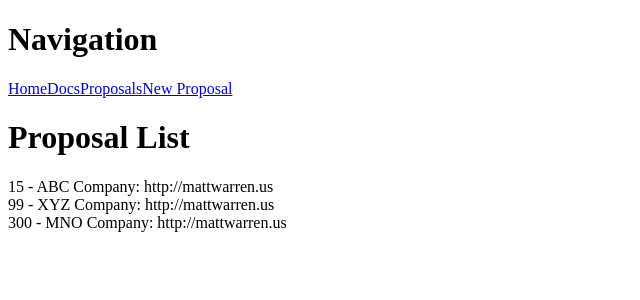
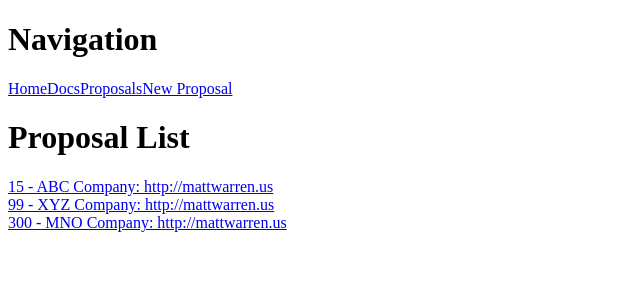
Before and after one commit to mattwarren10/organize-freelance, an Angular app in the folder freelance-camp-fe/: page /proposals in a window 1280 px wide. Shown: the top 300 px of the page, without its empty margins (0-640 px from the left). Built offline with nearby package versions, Linux system fonts and the light colour scheme.

Commit message:
add show page to list each proposal. create show route to implement id in route.

```diff
--- a/freelance-camp-fe/src/app/app-routing.module.ts
+++ b/freelance-camp-fe/src/app/app-routing.module.ts
@@ -5,13 +5,15 @@ import { HomepageComponent } from './homepage/homepage.component';
 import { DocumentsComponent } from './documents/documents.component';
 import { ProposalListComponent } from './proposal/proposal-list.component'
 import { ProposalNewComponent } from './proposal/proposal-new.component'
+import { ProposalShowComponent } from './proposal/proposal-show.component'
 
 const routes: Routes = [
 	{ path: '', redirectTo: '/home', pathMatch: 'full' },
 	{ path: 'home', component: HomepageComponent },
 	{ path: 'documents', component: DocumentsComponent },
 	{ path: 'proposals', component: ProposalListComponent },
-	{ path: 'proposals/new', component: ProposalNewComponent }
+	{ path: 'proposals/new', component: ProposalNewComponent },
+	{ path: 'proposal/:id', component: ProposalShowComponent }
 ]
 
 @NgModule({
--- a/freelance-camp-fe/src/app/app.module.ts
+++ b/freelance-camp-fe/src/app/app.module.ts
@@ -7,6 +7,7 @@ import { HomepageComponent } from './homepage/homepage.component';
 import { DocumentsComponent } from './documents/documents.component';
 import { ProposalListComponent } from './proposal/proposal-list.component';
 import { ProposalNewComponent } from './proposal/proposal-new.component';
+import { ProposalShowComponent } from './proposal/proposal-show.component';
 
 import { AppRoutingModule} from './app-routing.module'
 
@@ -16,7 +17,8 @@ import { AppRoutingModule} from './app-routing.module'
     HomepageComponent,
     DocumentsComponent,
     ProposalListComponent,
-    ProposalNewComponent
+    ProposalNewComponent,
+    ProposalShowComponent
   ],
   imports: [
     BrowserModule,
--- a/freelance-camp-fe/src/app/proposal/proposal-list.component.html
+++ b/freelance-camp-fe/src/app/proposal/proposal-list.component.html
@@ -1,4 +1,4 @@
 <h1>Proposal List</h1>
-<div *ngFor="let p of proposals">
-	{{ p.id }} - {{ p.customer }}: {{ p.portfolio_url }}
+<div *ngFor="let proposal of proposals">
+	<a routerLink="/proposal/{{proposal.id}}">{{ proposal.id }} - {{ proposal.customer }}: {{ proposal.portfolio_url }}</a>
 </div>
--- /dev/null
+++ b/freelance-camp-fe/src/app/proposal/proposal-show.component.html
@@ -0,0 +1,5 @@
+<h1>Proposal Show</h1>
+
+<div>
+	This id for this proposal is: {{ id }}
+</div>
--- /dev/null
+++ b/freelance-camp-fe/src/app/proposal/proposal-show.component.ts
@@ -0,0 +1,26 @@
+import { Component, OnInit } from '@angular/core'
+import { ActivatedRoute, Params } from '@angular/router'
+import { Proposal } from './proposal'
+
+@Component( {
+	moduleId: module.id,
+	selector: 'proposal-show',
+	templateUrl: 'proposal-show.component.html'
+})
+
+export class ProposalShowComponent implements OnInit {
+	id: number;
+	routeId: any;
+
+	constructor(
+		private route: ActivatedRoute
+		) {}
+
+	ngOnInit(): void {
+		this.routeId = this.route.params.subscribe(
+				params => {
+					this.id = +params['id'];
+				}
+			)
+	}
+}
```
